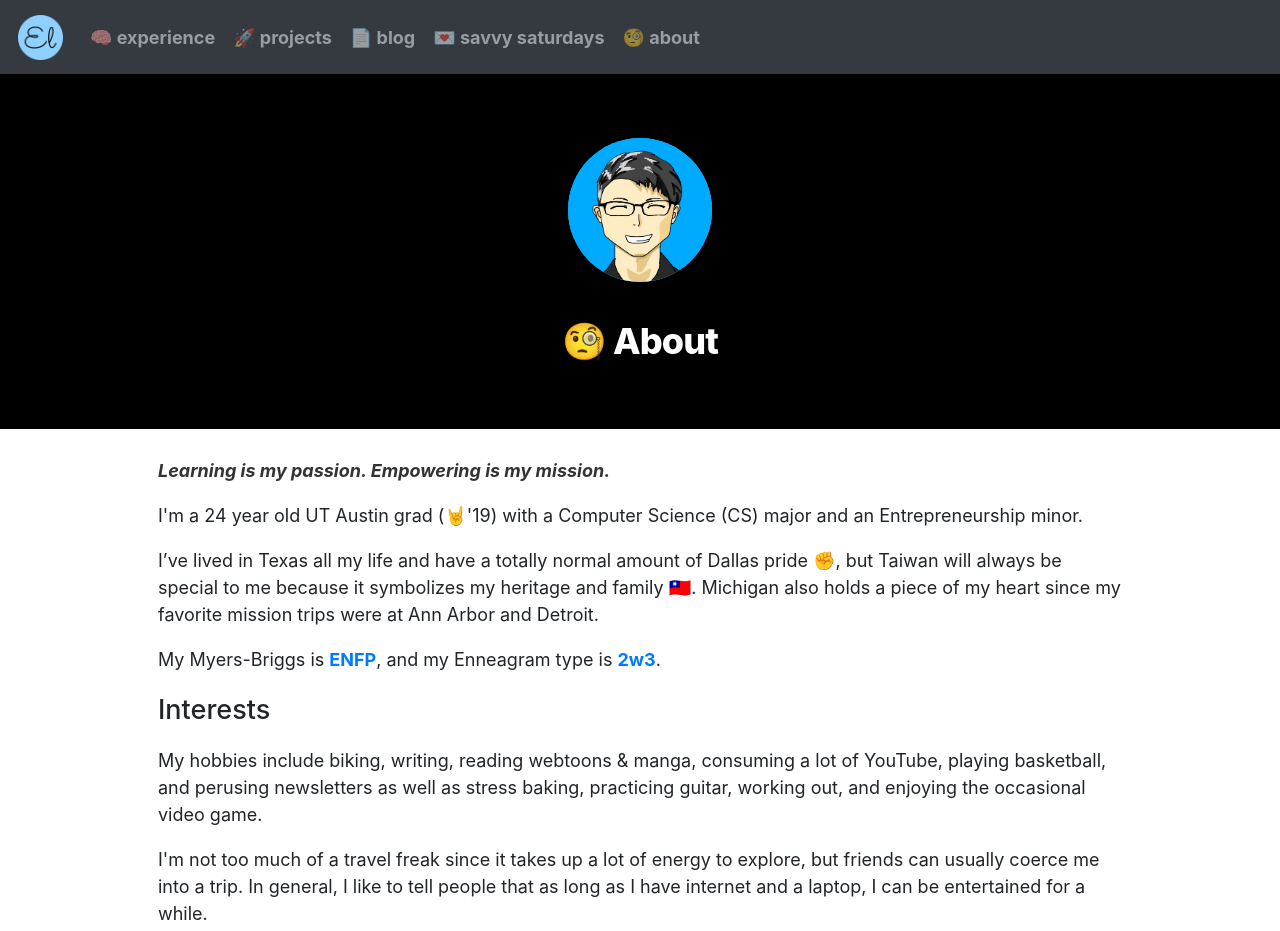
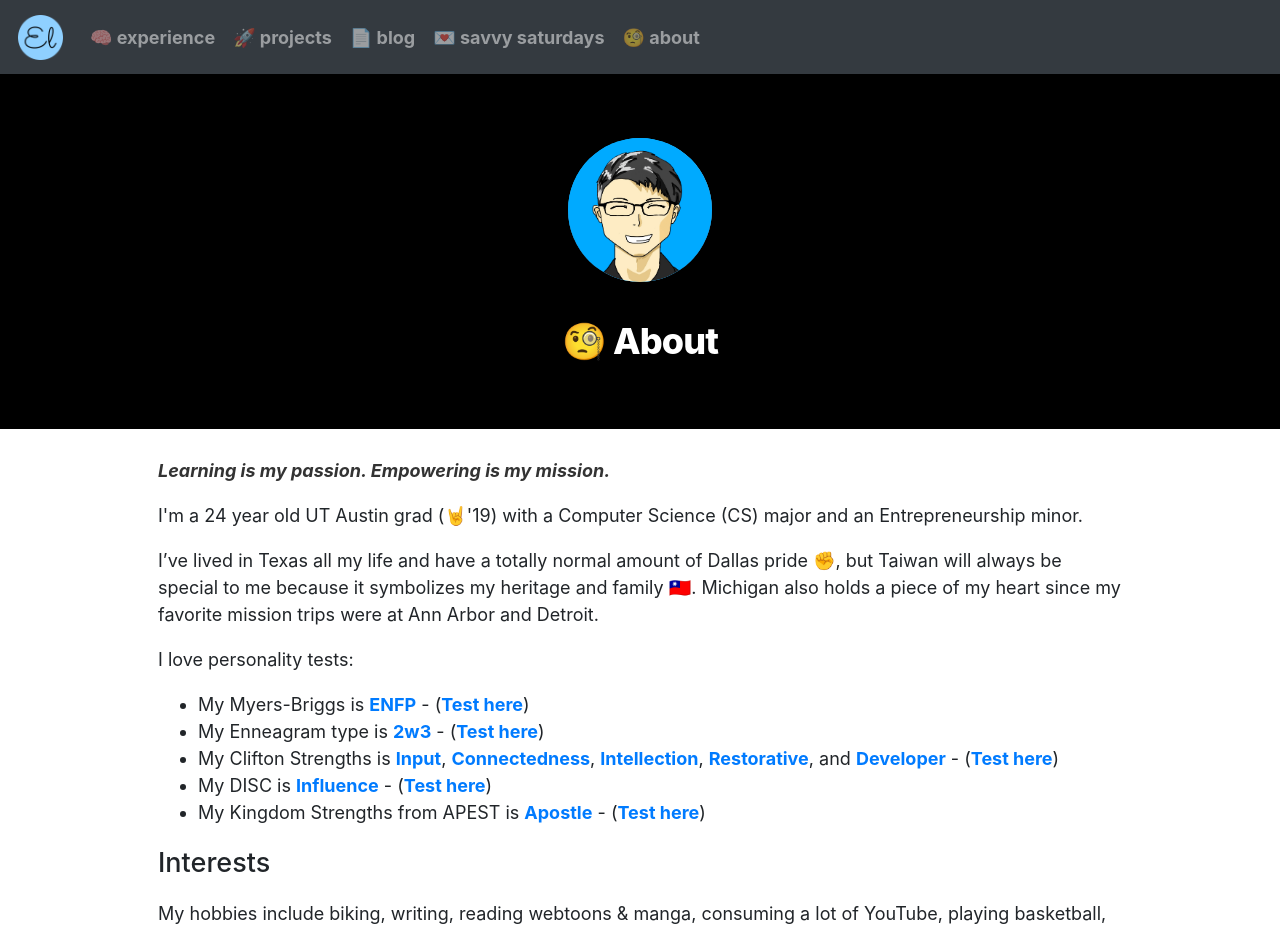
Before and after one commit to theCreedo/ericjmlee-next, a Next.js app: page /about in a window 1280 px wide. Shown: the top 931 px of the page. Built offline with nearby package versions, Linux system fonts and the light colour scheme.

Commit message:
feat: update front page info and about me with personality

```diff
--- a/pages/about/index.js
+++ b/pages/about/index.js
@@ -28,8 +28,14 @@ export default function About({ allPostsData }) {
                 <blockquote><b><i>Learning is my passion. Empowering is my mission.</i></b></blockquote>
                 <p>I'm a {getAge('1996-12-21')} year old UT Austin grad (🤘'19) with a Computer Science (CS) major and an Entrepreneurship minor.</p>
                 <p>I’ve lived in Texas all my life and have a totally normal amount of Dallas pride ✊, but Taiwan will always be special to me because it symbolizes my heritage and family 🇹🇼. Michigan also holds a piece of my heart since my favorite mission trips were at Ann Arbor and Detroit.</p>
-                <p>My Myers-Briggs is <a href="https://www.16personalities.com/enfp-personality">ENFP</a>, and my Enneagram type is <a href="https://www.crystalknows.com/enneagram/type-2-wing-3">2w3</a>.</p>
-
+                <p>I love personality tests:</p>
+                <ul>
+                    <li>My Myers-Briggs is <a href="https://www.16personalities.com/enfp-personality">ENFP</a> - (<a href="https://www.16personalities.com/free-personality-test">Test here</a>)</li>
+                    <li>My Enneagram type is <a href="https://www.crystalknows.com/enneagram/type-2-wing-3">2w3</a> - (<a href="https://www.eclecticenergies.com/enneagram/test">Test here</a>)</li>
+                    <li>My Clifton Strengths is <a href="https://www.gallup.com/cliftonstrengths/en/252278/input-theme.aspx">Input</a>, <a href="https://www.gallup.com/cliftonstrengths/en/252197/connectedness-theme.aspx">Connectedness</a>, <a href="https://www.gallup.com/cliftonstrengths/en/252284/intellection-theme.aspx">Intellection</a>, <a href="https://www.gallup.com/cliftonstrengths/en/252323/restorative-theme.aspx">Restorative</a>, and <a href="https://www.gallup.com/cliftonstrengths/en/252224/developer-theme.aspx">Developer</a> - (<a href="https://www.gallup.com/cliftonstrengths/en/253715/34-cliftonstrengths-themes.aspx">Test here</a>)</li>
+                    <li>My DISC is <a href="https://www.discprofile.com/what-is-disc/disc-styles/influence">Influence</a> - (<a href="https://www.eclecticenergies.com/enneagram/test">Test here</a>)</li>
+                    <li>My Kingdom Strengths from APEST is <a href="https://www.alanhirsch.org/faq">Apostle</a> - (<a href="https://fivefoldministry.com/">Test here</a>)</li>
+                </ul>
                 <h2 className={utilStyles.headingLg}>Interests</h2>
                 <p>My hobbies include biking, writing, reading webtoons & manga, consuming a lot of YouTube, playing basketball, and perusing newsletters as well as stress baking, practicing guitar, working out, and enjoying the occasional video game.</p>
                 <p>I'm not too much of a travel freak since it takes up a lot of energy to explore, but friends can usually coerce me into a trip. In general, I like to tell people that as long as I have internet and a laptop, I can be entertained for a while.</p>
```
Also changed, not shown: pages/index.js (+13 -1 lines).
